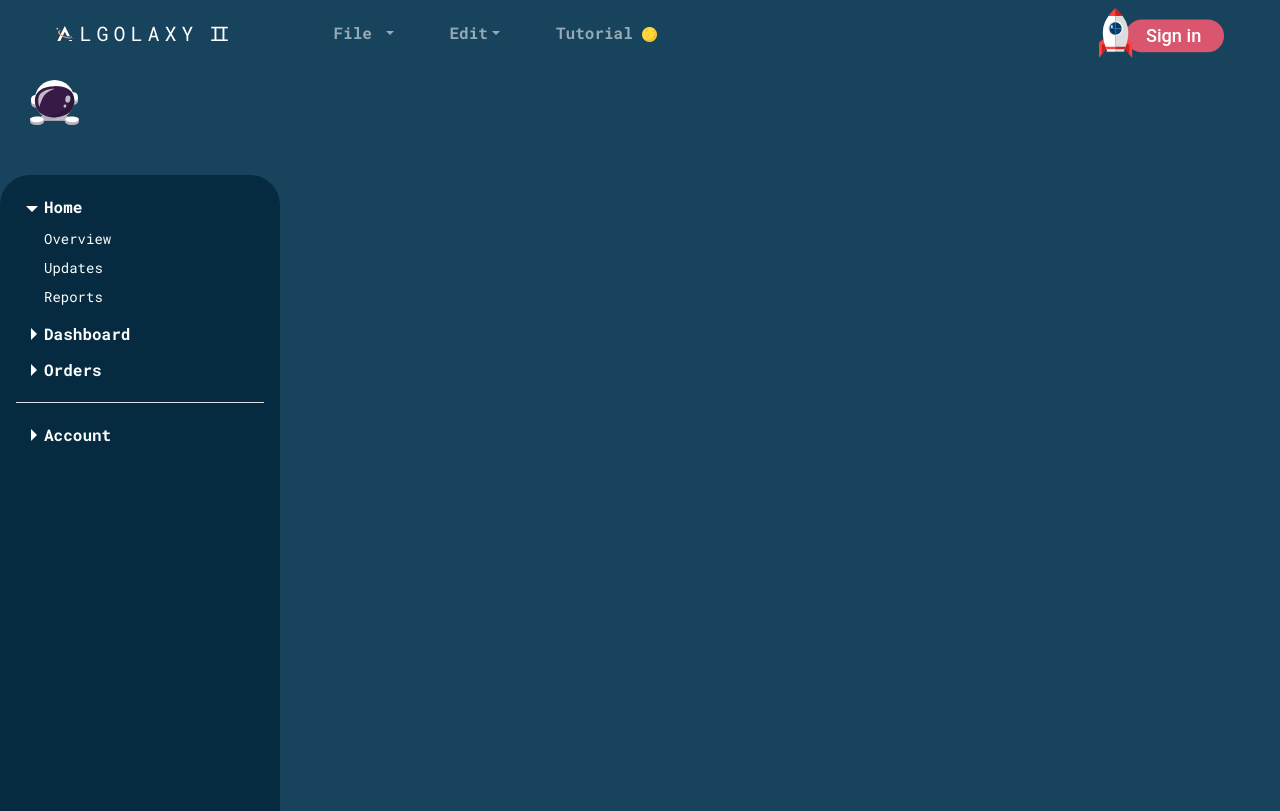
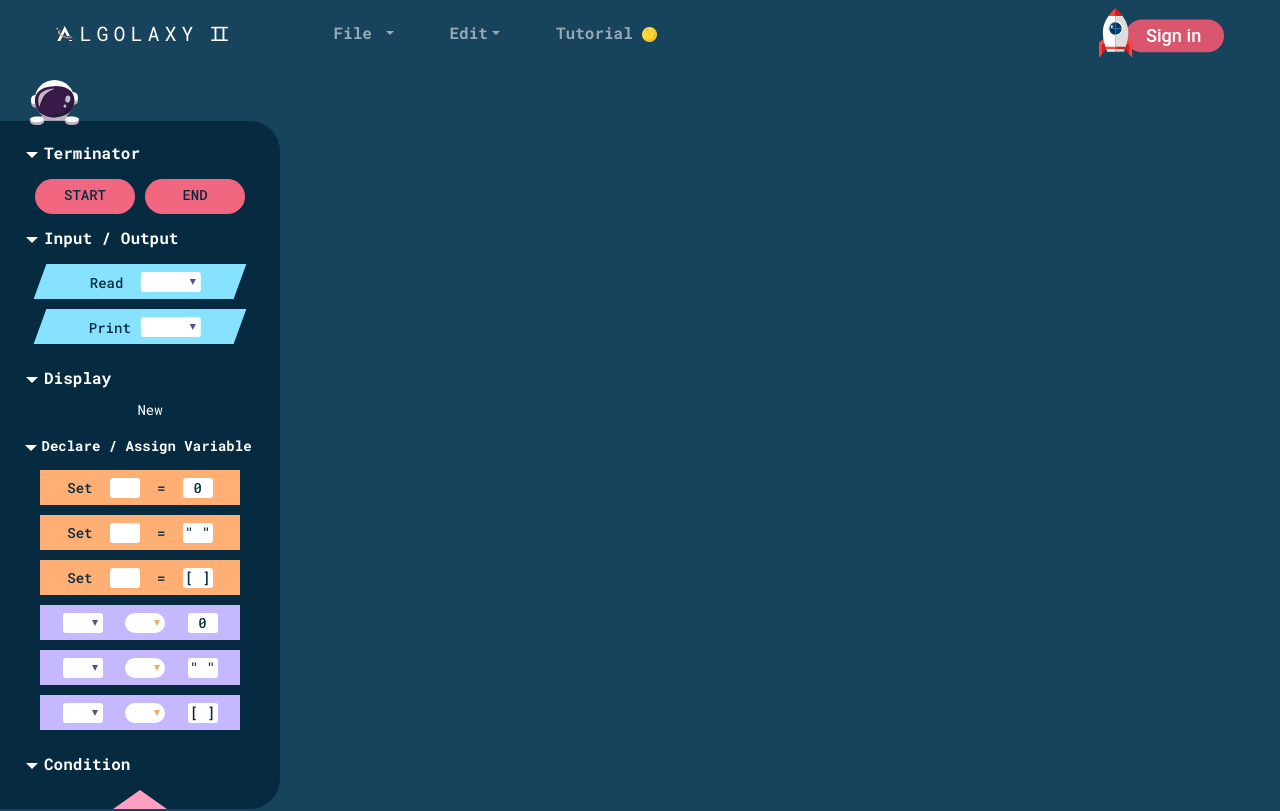
Before and after one commit to yingspvd/Algolaxy, a Vue app in the folder frontend/: page /#/ in a window 1280 px wide. Shown: the top 811 px of the page. Built offline with nearby package versions, Linux system fonts and the light colour scheme.

Commit message:
New : Toolbox

```diff
--- a/frontend/src/components/Tools.vue
+++ b/frontend/src/components/Tools.vue
@@ -1,76 +1,225 @@
 <template>
-  <div class="flex-shrink-0 p-3">
+  <div class="flex-shrink-0 p-3 overflow-auto">
     <ul class="list-unstyled ps-0">
-      <li class="mb-1">
-
-        <button
-          class="btn btn-toggle align-items-center rounded collapsed"
-          data-bs-toggle="collapse"
-          data-bs-target="#home-collapse"
-          aria-expanded="true"
-        >
-          Home
-        </button>
-        <div class="collapse show" id="home-collapse">
-          <ul class="btn-toggle-nav list-unstyled fw-normal pb-1 small">
-            <li><a href="#" class="link-dark rounded">Overview</a></li>
-            <li><a href="#" class="link-dark rounded">Updates</a></li>
-            <li><a href="#" class="link-dark rounded">Reports</a></li>
-          </ul>
-        </div>
-      </li>
       <li class="mb-1">
         <button
           class="btn btn-toggle align-items-center rounded collapsed"
           data-bs-toggle="collapse"
-          data-bs-target="#dashboard-collapse"
-          aria-expanded="false"
+          data-bs-target="#terminator-collapse"
+          aria-expanded="true"
         >
-          Dashboard
+          Terminator
         </button>
-        <div class="collapse" id="dashboard-collapse">
+        <div class="collapse show" id="terminator-collapse">
           <ul class="btn-toggle-nav list-unstyled fw-normal pb-1 small">
-            <li><a href="#" class="link-dark rounded">Overview</a></li>
-            <li><a href="#" class="link-dark rounded">Weekly</a></li>
-            <li><a href="#" class="link-dark rounded">Monthly</a></li>
-            <li><a href="#" class="link-dark rounded">Annually</a></li>
+            <div class="flowchart">
+              <div class="terminator" style="margin-right:10px">
+                <div class="terminator-text">
+                  START
+                </div>
+              </div>
+              <div class="terminator">
+                <div class="terminator-text">END</div>
+              </div>
+            </div>
           </ul>
         </div>
       </li>
+
       <li class="mb-1">
         <button
           class="btn btn-toggle align-items-center rounded collapsed"
           data-bs-toggle="collapse"
-          data-bs-target="#orders-collapse"
-          aria-expanded="false"
+          data-bs-target="#inout-collapse"
+          aria-expanded="true"
         >
-          Orders
+          Input / Output
         </button>
-        <div class="collapse" id="orders-collapse">
+        <div class="collapse show" id="inout-collapse">
           <ul class="btn-toggle-nav list-unstyled fw-normal pb-1 small">
-            <li><a href="#" class="link-dark rounded">New</a></li>
-            <li><a href="#" class="link-dark rounded">Processed</a></li>
-            <li><a href="#" class="link-dark rounded">Shipped</a></li>
-            <li><a href="#" class="link-dark rounded">Returned</a></li>
+            <div class="parallelogram">
+              <div class="not-skew">
+                <div class="place" style="margin-left: 10px;">
+                  Read
+                </div>
+                <div class="dropdown-box" style="margin-left: 10px">
+                  <div class="triangle-down"></div>
+                </div>
+              </div>
+            </div>
+            <div class="parallelogram" style="margin-bottom:10px">
+              <div class="not-skew">
+                <div class="place" style="margin-left: 10px;">
+                  Print
+                </div>
+                <div class="dropdown-box" style="margin-left: 10px">
+                  <div class="triangle-down"></div>
+                </div>
+              </div>
+            </div>
           </ul>
         </div>
       </li>
-      <li class="border-top my-3"></li>
+
+      <li class="mb-1">
+        <button
+          class="btn btn-toggle align-items-center rounded collapsed"
+          data-bs-toggle="collapse"
+          data-bs-target="#display-collapse"
+          aria-expanded="true"
+        >
+          Display
+        </button>
+        <div class="collapse show" id="display-collapse">
+          <ul class="btn-toggle-nav list-unstyled fw-normal pb-1 small">
+            <li><a href="#" class="link-dark rounded">New</a></li>
+          </ul>
+        </div>
+      </li>
+
       <li class="mb-1">
         <button
           class="btn btn-toggle align-items-center rounded collapsed"
           data-bs-toggle="collapse"
           data-bs-target="#account-collapse"
-          aria-expanded="false"
+          aria-expanded="true"
+          style="font-size: 14px"
         >
-          Account
+          Declare / Assign Variable
         </button>
-        <div class="collapse" id="account-collapse">
+        <div class="collapse show" id="account-collapse">
           <ul class="btn-toggle-nav list-unstyled fw-normal pb-1 small">
-            <li><a href="#" class="link-dark rounded">New...</a></li>
-            <li><a href="#" class="link-dark rounded">Profile</a></li>
-            <li><a href="#" class="link-dark rounded">Settings</a></li>
-            <li><a href="#" class="link-dark rounded">Sign out</a></li>
+            <div class="square-box-orange">
+              Set
+              <div class="square-textbox"></div>
+              =
+              <div class="square-textbox">
+                0
+              </div>
+            </div>
+
+            <div class="square-box-orange">
+              Set
+              <div class="square-textbox"></div>
+              =
+              <div class="square-textbox">
+                " "
+              </div>
+            </div>
+
+            <div class="square-box-orange">
+              Set
+              <div class="square-textbox"></div>
+              =
+              <div class="square-textbox">
+                [ ]
+              </div>
+            </div>
+
+            <div class="square-box-purple">
+              <div class="dropdown-box" style="width: 40px;">
+                <div class="triangle-down"></div>
+              </div>
+              <div
+                class="dropdown-box"
+                style="border-radius: 10px; width: 40px;"
+              >
+                <div
+                  class="triangle-down"
+                  style=" border-top: 6px solid #E4AD6A; "
+                ></div>
+              </div>
+              <div class="square-textbox">0</div>
+            </div>
+
+            <div class="square-box-purple">
+              <div class="dropdown-box" style="width: 40px;">
+                <div class="triangle-down"></div>
+              </div>
+              <div
+                class="dropdown-box"
+                style="border-radius: 10px; width: 40px;"
+              >
+                <div
+                  class="triangle-down"
+                  style=" border-top: 6px solid #E4AD6A; "
+                ></div>
+              </div>
+              <div class="square-textbox">
+                " "
+              </div>
+            </div>
+            <div class="square-box-purple" style="margin-bottom:10px">
+              <div class="dropdown-box" style="width: 40px;">
+                <div class="triangle-down"></div>
+              </div>
+              <div
+                class="dropdown-box"
+                style="border-radius: 10px; width: 40px;"
+              >
+                <div
+                  class="triangle-down"
+                  style=" border-top: 6px solid #E4AD6A; "
+                ></div>
+              </div>
+              <div class="square-textbox">
+                [ ]
+              </div>
+            </div>
+          </ul>
+        </div>
+      </li>
+
+      <li class="mb-1">
+        <button
+          class="btn btn-toggle align-items-center rounded collapsed"
+          data-bs-toggle="collapse"
+          data-bs-target="#condition-collapse"
+          aria-expanded="true"
+        >
+          Condition
+        </button>
+        <div class="collapse show" id="condition-collapse">
+          <ul class="btn-toggle-nav list-unstyled fw-normal pb-1 small">
+            <div class="diamond-square-box">
+              <div class="diamond-item">
+                <div class="dropdown-box" style="width: 40px;">
+                  <div class="triangle-down"></div>
+                </div>
+                <div
+                  class="dropdown-box"
+                  style="border-radius: 10px; width: 40px;"
+                >
+                  <div
+                    class="triangle-down"
+                    style=" border-top: 6px solid #E4AD6A; "
+                  ></div>
+                </div>
+
+                <div class="dropdown-box"></div>
+              </div>
+            </div>
+          </ul>
+        </div>
+      </li>
+
+      <li class="mb-1">
+        <button
+          class="btn btn-toggle align-items-center rounded collapsed"
+          data-bs-toggle="collapse"
+          data-bs-target="#function-collapse"
+          aria-expanded="true"
+        >
+          Function
+        </button>
+        <div class="collapse show" id="function-collapse">
+          <ul class="btn-toggle-nav list-unstyled fw-normal pb-1 small">
+            <div class="square-round">
+              <div class="square-textbox" style=" width: 120px; ">
+                " Function "
+              </div>
+            </div>
+            <div class="square-dark-purple"></div>
           </ul>
         </div>
       </li>
@@ -84,7 +233,7 @@ export default {};
 
 <style>
 body {
-  min-height: 100vh;
+  /* min-height: 80vh; */
   min-height: -webkit-fill-available;
 }
 
@@ -103,9 +252,9 @@ main {
 }
 .flex-shrink-0 {
   width: 280px;
-  height: 100vh;
-  border-radius: 30px;
-  margin-top: 50px;
+  height: 86vh;
+  border-radius: 0 30px 30px 0;
+  margin-top: -4px;
   background-color: var(--dark-blue);
 }
 .b-example-divider {
@@ -142,8 +291,7 @@ main {
   background-color: transparent;
   border: 0;
 }
-.btn-toggle:hover,
-.btn-toggle:focus {
+.btn-toggle:hover {
   color: white;
   background-color: var(--pink);
 }
@@ -171,8 +319,7 @@ main {
   text-decoration: none;
   color: white;
 }
-.btn-toggle-nav a:hover,
-.btn-toggle-nav a:focus {
+.btn-toggle-nav a:hover {
   background-color: var(--pink);
 }
 
@@ -186,4 +333,158 @@ main {
 .lh-tight {
   line-height: 1.25;
 }
+
+.btn.focus,
+.btn:focus {
+  outline: 0;
+  box-shadow: 0 0 0 0.2rem rgb(0 123 255 / 0%);
+}
+
+/* Sidebar */
+.flowchart {
+  align-items: flex-start;
+  display: flex;
+  min-width: 100px;
+  margin-top: 10px;
+}
+
+.terminator {
+  align-items: flex-start;
+  background-color: var(--pink);
+  border-radius: 50px;
+  height: 35px;
+  justify-content: flex-end;
+  min-width: 100px;
+  padding: 5.3px 8.2px;
+}
+
+.terminator-text {
+  color: var(--dark-blue);
+  text-align: center;
+  font-weight: 500;
+}
+
+.parallelogram {
+  width: 200px;
+  height: 35px;
+  transform: skew(-20deg);
+  background: #86e2ff;
+  min-width: 180px;
+  display: flex;
+  justify-content: center;
+  align-items: center;
+  margin-top: 10px;
+}
+
+.square-box-orange {
+  width: 200px;
+  height: 35px;
+  background: #ffae74;
+  min-width: 180px;
+  display: flex;
+  justify-content: space-evenly;
+  align-items: center;
+  padding: 0 10px 0 10px;
+  margin-top: 10px;
+  font-weight: 500;
+  color: var(--dark-blue);
+}
+
+.square-box-purple {
+  width: 200px;
+  height: 35px;
+  background: #c6b8ff;
+  min-width: 180px;
+  display: flex;
+  justify-content: space-evenly;
+  align-items: center;
+  margin-top: 10px;
+  font-weight: 500;
+}
+
+.diamond-square-box {
+  width: 130px;
+  height: 130px;
+  margin: 10px 0 10px 0;
+  background-color: #ff9fc2;
+  transform: rotateX(45deg) rotateZ(45deg);
+}
+
+.diamond-item {
+  transform: rotateX(0deg) rotateZ(-45deg);
+}
+
+.square-round {
+  align-items: flex-start;
+  background-color: #6181f3;
+  border-radius: 50px;
+  height: 35px;
+  width: 200px;
+  margin-top: 10px;
+  display: flex;
+  justify-content: space-evenly;
+  align-items: center;
+  font-weight: 500;
+}
+
+.square-dark-purple {
+  align-items: flex-start;
+  background-color: #6181f3;
+  height: 35px;
+  width: 200px;
+  margin-top: 10px;
+  justify-content: flex-end;
+}
+
+.place {
+  height: 12px;
+  letter-spacing: 0;
+  min-width: 41px;
+  font-weight: 500;
+  width: 41;
+  color: var(--dark-blue);
+}
+
+.not-skew {
+  transform: skew(20deg);
+  display: flex;
+}
+
+.dropdown-box {
+  display: flex;
+  justify-content: flex-end;
+  align-items: center;
+  width: 60px;
+  height: 20px;
+  background: #ffffff;
+  border-radius: 3px;
+  color: var(--dark-blue);
+}
+
+.triangle-down {
+  width: 0;
+  height: 0;
+  margin-right: 5px;
+  border-left: 3px solid transparent;
+  border-right: 3px solid transparent;
+  border-top: 6px solid #584f84;
+}
+
+.btn-toggle-nav {
+  justify-content: center;
+  align-items: center;
+  display: flex;
+  flex-direction: column;
+}
+
+.square-textbox {
+  display: flex;
+  justify-content: center;
+  align-items: center;
+  width: 30px;
+  height: 20px;
+  background: #ffffff;
+  border-radius: 3px;
+  color: var(--dark-blue);
+}
 </style>
```
